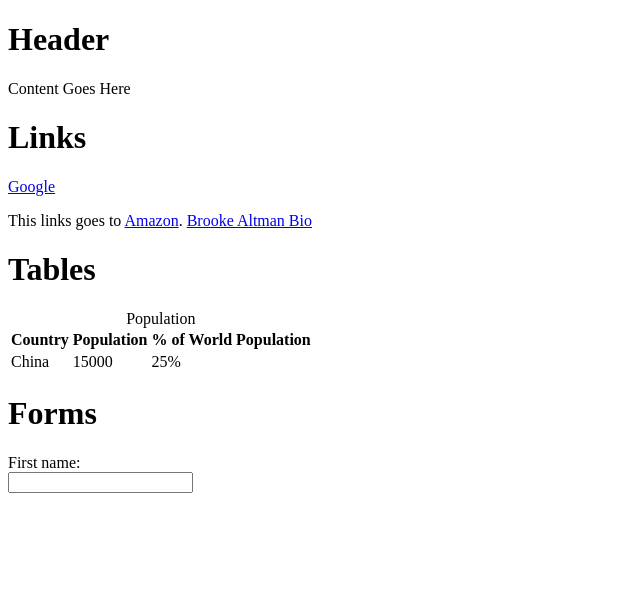
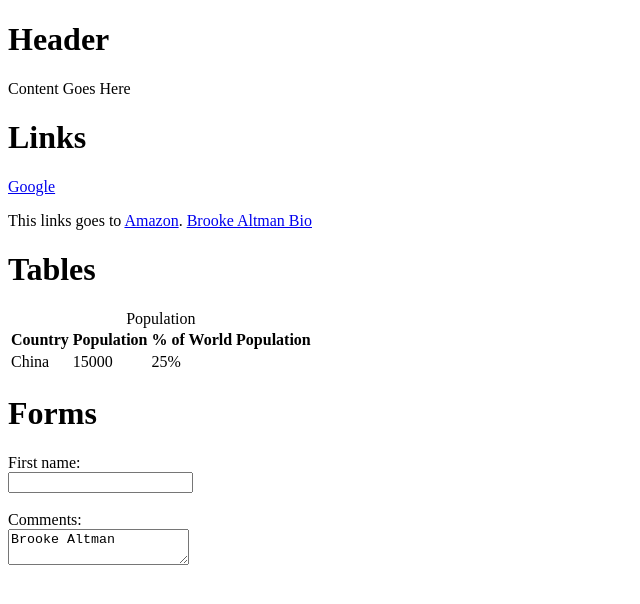
Before and after one commit to brookealtmann/ist263, a plain HTML site: page basic-html.html in a window 1280 px wide. Shown: the whole page, without its empty margins (0-640 px from the left). Drawn offline with Linux system fonts and the light colour scheme.

Commit message:
Update basic-html.html

```diff
--- a/basic-html.html
+++ b/basic-html.html
@@ -41,7 +41,10 @@
     <h1>Forms</h1>
     <form action="" method="">
         <label for="fname">First name: </label><br>
-        <input type="text" id="fname" name="fname">
+        <input type="text" id="fname" name="fname"><br>
+        <br>
+        <label for="comments"> Comments: </label><br>
+        <textarea id="comment" name="comments">Brooke Altman</textarea>
 
     </form>
 
```
